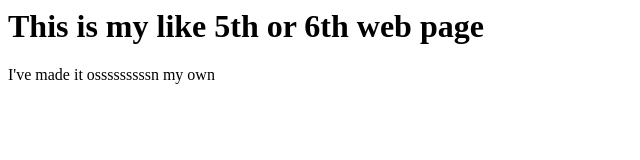
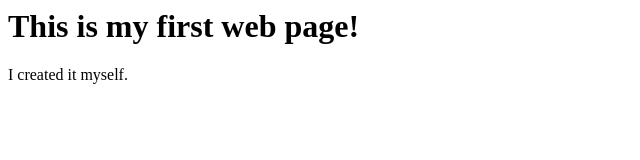
Before and after one commit to Georgea277/Georgea277.github.io, a plain HTML site: page index.html in a window 1280 px wide. Shown: the whole page, without its empty margins (0-640 px from the left). Drawn offline with Linux system fonts and the light colour scheme.

Commit message:
Update index.html

```diff
--- a/index.html
+++ b/index.html
@@ -1,7 +1,10 @@
+
 <html>
 <head>
 <title>A new page</title>
-<h1>This is my like 5th or 6th web page</h1>
-<p>I've made it osssssssssn my own</p>
+</head>
+<body>
+<h1>This is my first web page!</h1>
+<p>I created it myself.</p>
 </body>
 </html>
```
